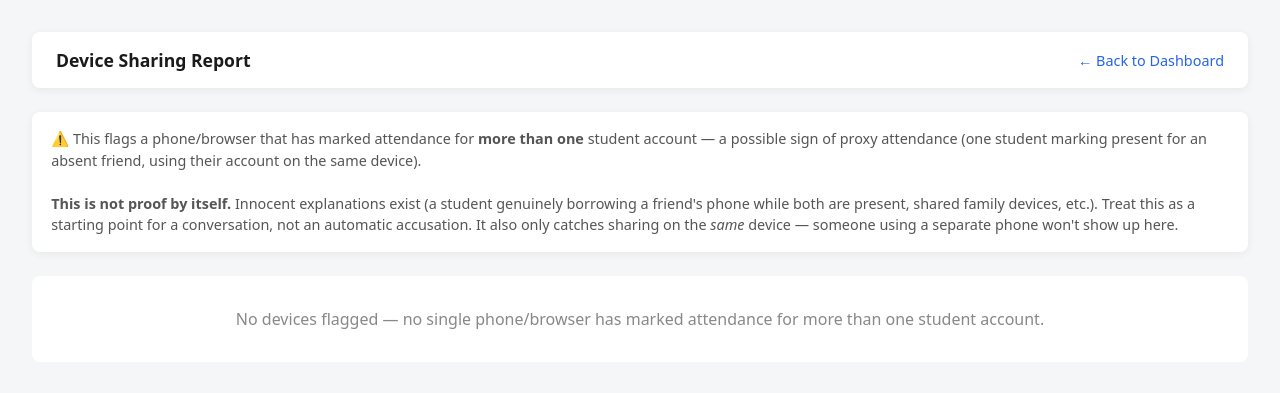
After one commit to Binit11006/qr-attendance-system, a Flask app: page /admin/device-report in a window 1280 px wide. The commit adds this page. Shown: the top 393 px of the page. Run offline with Flask 3, Linux system fonts and the light colour scheme; the visitor is signed in with stand-in values (Sample User, id 1); data that the repository does not hold is empty.

Commit message:
Add device-sharing detection for proxy attendance

```diff
--- a/app.py
+++ b/app.py
@@ -318,10 +318,11 @@ def mark_attendance():
                     }), 403
 
             # 3. Mark attendance (unique constraint blocks double-marking)
+            device_id = data.get("device_id")
             try:
                 cur.execute(
-                    "INSERT INTO attendance (session_id, student_id) VALUES (%s, %s)",
-                    (session_id, student_id),
+                    "INSERT INTO attendance (session_id, student_id, device_id) VALUES (%s, %s, %s)",
+                    (session_id, student_id, device_id),
                 )
                 conn.commit()
             except pymysql.err.IntegrityError:
@@ -1228,5 +1229,42 @@ def export_attendance_csv():
     )
 
 
+# ------------------------------------------------------------------
+# Device-sharing report: flags devices used to mark attendance for more
+# than one distinct student. A strong signal of possible proxy attendance
+# (one student marking present for an absent friend, using their account
+# on the same phone) - but NOT proof by itself. Browser-level ID, easily
+# reset by clearing browser data/Incognito, so treat results as "worth
+# asking the students about", not automatic guilt.
+# ------------------------------------------------------------------
+@app.route("/admin/device-report")
+def device_report():
+    if session.get("role") != "admin":
+        return redirect(url_for("login"))
+
+    conn = get_db()
+    try:
+        with conn.cursor() as cur:
+            cur.execute(
+                """SELECT a.device_id,
+                          GROUP_CONCAT(DISTINCT CONCAT(u.name, ' (roll ', COALESCE(u.roll_no, '?'), ')')
+                                       ORDER BY u.name SEPARATOR ', ') AS students,
+                          COUNT(DISTINCT a.student_id) AS student_count,
+                          MIN(a.marked_at) AS first_seen,
+                          MAX(a.marked_at) AS last_seen
+                   FROM attendance a
+                   JOIN users u ON u.id = a.student_id
+                   WHERE a.device_id IS NOT NULL
+                   GROUP BY a.device_id
+                   HAVING student_count > 1
+                   ORDER BY student_count DESC, last_seen DESC"""
+            )
+            flagged = cur.fetchall()
+    finally:
+        conn.close()
+
+    return render_template("admin_device_report.html", flagged=flagged)
+
+
 if __name__ == "__main__":
     app.run(debug=True)
--- a/templates/admin_dashboard.html
+++ b/templates/admin_dashboard.html
@@ -36,6 +36,10 @@
             <h3>⚠️ Defaulter Report</h3>
             <p>Students below 75% attendance in any subject</p>
         </a>
+        <a class="nav-card" href="/admin/device-report">
+            <h3>📱 Device Sharing Report</h3>
+            <p>Flags a phone used to mark attendance for more than one student</p>
+        </a>
         <a class="nav-card" href="/admin/export/attendance.csv">
             <h3>⬇️ Export Attendance CSV</h3>
             <p>Full attendance data for every student and subject</p>
--- /dev/null
+++ b/templates/admin_device_report.html
@@ -0,0 +1,45 @@
+<!DOCTYPE html>
+<html lang="en">
+<head>
+    <meta charset="UTF-8">
+    <meta name="viewport" content="width=device-width, initial-scale=1.0">
+    <title>Device Sharing Report</title>
+    <link rel="stylesheet" href="{{ url_for('static', filename='css/admin_defaulters.css') }}">
+</head>
+<body>
+    <div class="header">
+        <h1>Device Sharing Report</h1>
+        <a class="back" href="/admin/dashboard">← Back to Dashboard</a>
+    </div>
+
+    <div class="filter-card" style="text-align: left; padding: 1rem 1.2rem;">
+        <p style="margin: 0; color: #555; font-size: 0.9rem; line-height: 1.5;">
+            ⚠️ This flags a phone/browser that has marked attendance for <strong>more than one</strong>
+            student account — a possible sign of proxy attendance (one student marking present for an
+            absent friend, using their account on the same device).<br><br>
+            <strong>This is not proof by itself.</strong> Innocent explanations exist (a student
+            genuinely borrowing a friend's phone while both are present, shared family devices, etc.).
+            Treat this as a starting point for a conversation, not an automatic accusation. It also
+            only catches sharing on the <em>same</em> device — someone using a separate phone won't show up here.
+        </p>
+    </div>
+
+    {% if flagged %}
+    <table>
+        <tr>
+            <th>Students on this device</th><th># Accounts</th><th>First seen</th><th>Last seen</th>
+        </tr>
+        {% for f in flagged %}
+        <tr>
+            <td>{{ f.students }}</td>
+            <td class="pct">{{ f.student_count }}</td>
+            <td>{{ f.first_seen }}</td>
+            <td>{{ f.last_seen }}</td>
+        </tr>
+        {% endfor %}
+    </table>
+    {% else %}
+    <div class="empty">No devices flagged — no single phone/browser has marked attendance for more than one student account.</div>
+    {% endif %}
+</body>
+</html>
```
Also changed, not shown: static/js/student_scan.js (+18 -0 lines).
